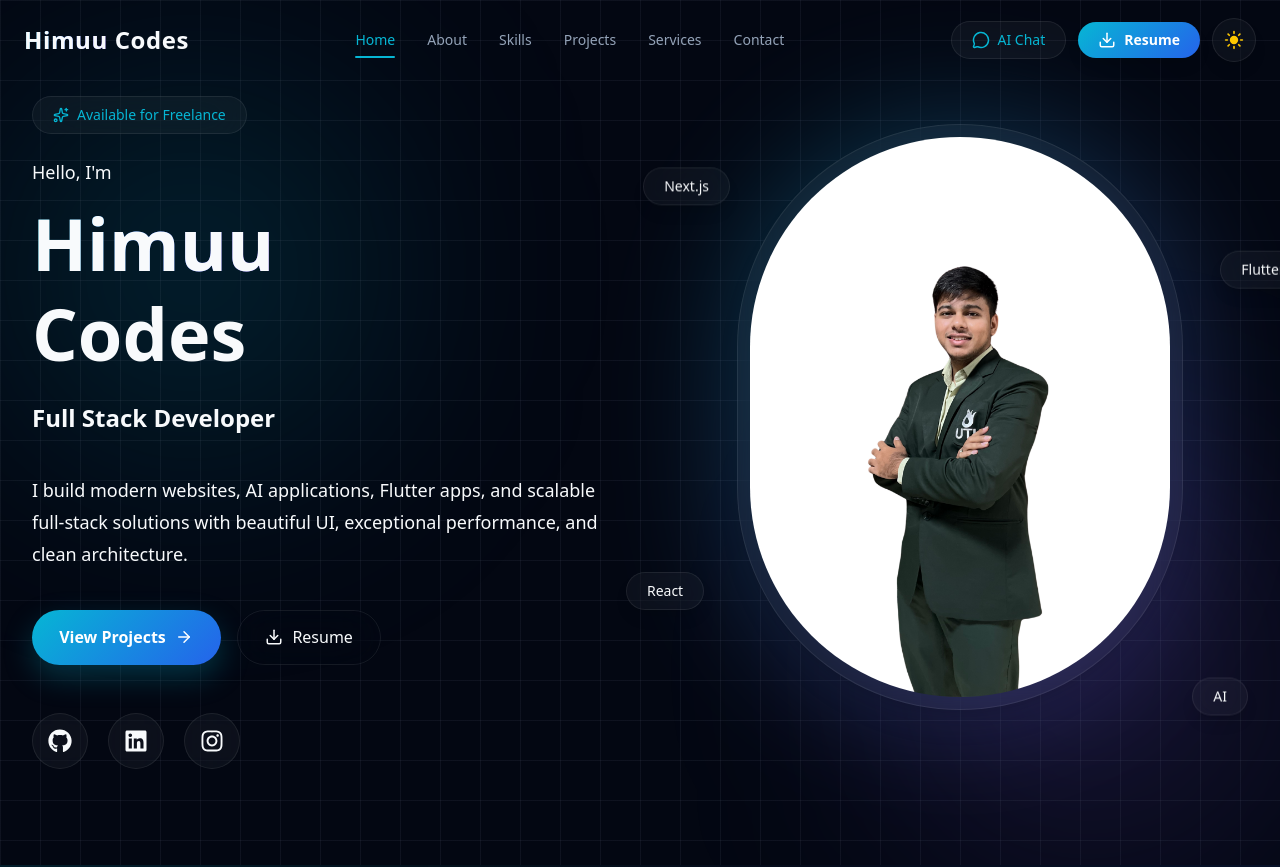
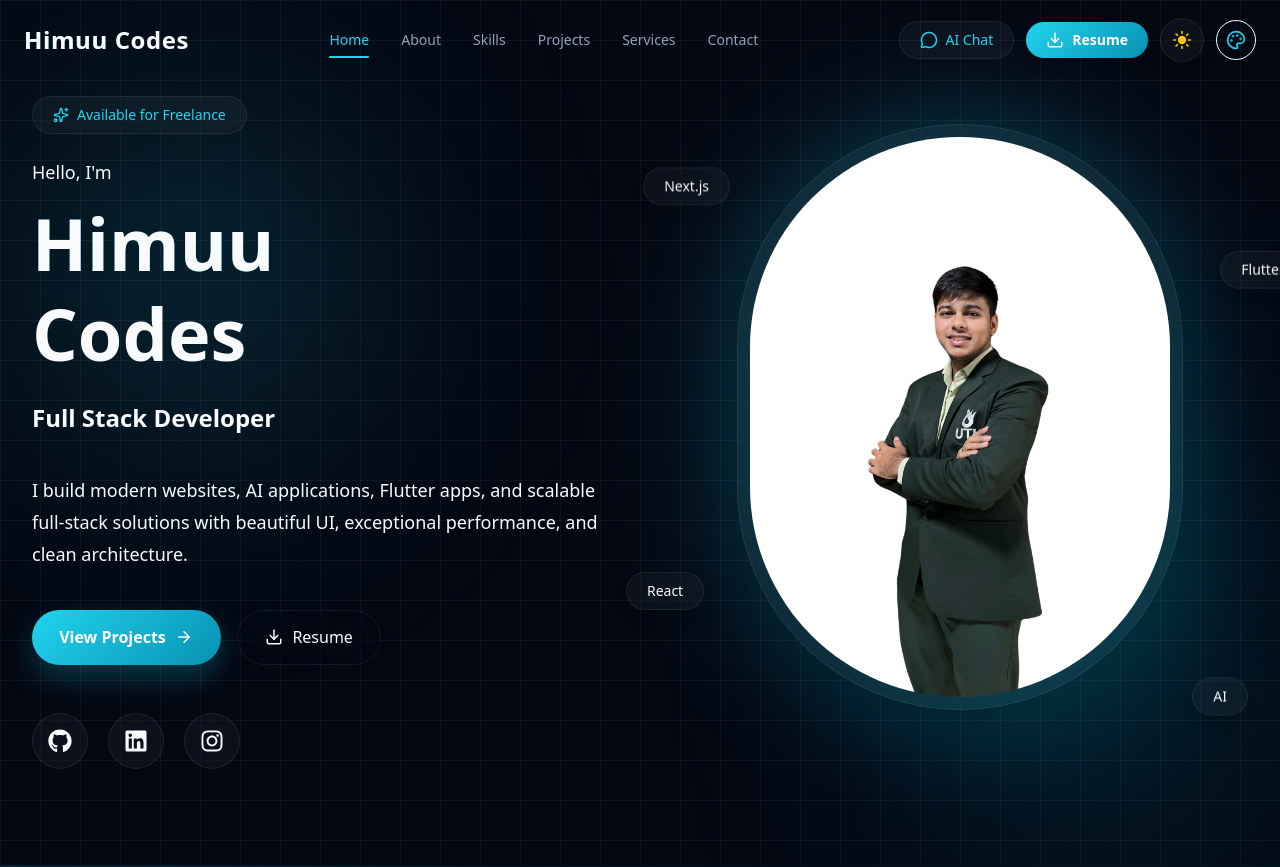
Before and after one commit to HimanshuUyt/HimuuCodes-portfolioAi, a Next.js app: page / in a window 1280 px wide. Shown: the top 867 px of the page. Built offline with nearby package versions, Linux system fonts and the light colour scheme.

Commit message:
Theme Fix

```diff
--- a/components/layout/Navbar.tsx
+++ b/components/layout/Navbar.tsx
@@ -4,11 +4,13 @@ import { useEffect, useState } from "react";
 import Link from "next/link";
 import { motion, AnimatePresence } from "framer-motion";
 import ThemeToggle from "@/components/layout/ThemeToggle";
+import ColorSwitcher from "@/components/providers/ColorSwitcher";
 import {
   Menu,
   X,
   Download,
   MessageCircle,
+  Settings2,
 } from "lucide-react";
 
 interface NavbarProps {
@@ -54,6 +56,8 @@ export default function Navbar({
         }
       }
     };
+
+    handleScroll();
 
     window.addEventListener("scroll", handleScroll);
 
@@ -147,6 +151,8 @@ export default function Navbar({
           </a>
 
           <ThemeToggle />
+
+          <ColorSwitcher />
         </div>
 
         {/* Mobile */}
--- a/components/providers/ColorSwitcher.tsx
+++ b/components/providers/ColorSwitcher.tsx
@@ -69,7 +69,14 @@ export default function ColorSwitcher() {
         className="flex h-10 w-10 items-center justify-center rounded-full border border-border bg-background transition hover:bg-accent"
         aria-label="Change Accent Color"
       >
-        <Palette className="h-5 w-5" />
+        <motion.div
+          whileHover={{ rotate: 180 }}
+          transition={{
+            duration: 0.5,
+          }}
+        >
+          <Palette className="h-5 w-5 text-[var(--primary)]" />
+        </motion.div>
       </button>
 
       <AnimatePresence>
@@ -93,7 +100,7 @@ export default function ColorSwitcher() {
             transition={{
               duration: 0.2,
             }}
-            className="absolute right-0 mt-3 w-72 rounded-2xl border border-border bg-background p-4 shadow-2xl"
+            className="absolute right-0 mt-3 w-72 rounded-3xl border border-[var(--border)] bg-[var(--card)]/95 p-5 backdrop-blur-2xl shadow-2xl"
           >
             <h3 className="mb-4 text-sm font-semibold">
               Accent Color
@@ -108,11 +115,10 @@ export default function ColorSwitcher() {
                     setOpen(false);
                   }}
                   title={color.name}
-                  className={`relative h-12 w-12 rounded-full transition hover:scale-110 ${
-                    accent === color.id
-                      ? "ring-2 ring-primary ring-offset-2"
+                  className={`relative h-12 w-12 rounded-full transition hover:scale-110 ${accent === color.id
+                      ? "ring-2 ring-[var(--primary)] ring-offset-2"
                       : ""
-                  }`}
+                    }`}
                   style={{
                     background: `linear-gradient(135deg, ${color.from}, ${color.to})`,
                   }}
--- a/components/providers/ThemeProvider.tsx
+++ b/components/providers/ThemeProvider.tsx
@@ -39,6 +39,8 @@ export function useAccent() {
 
   return context;
 }
+
+const STORAGE_KEY = "portfolio-accent";
 
 const accentColors: Record<
   Accent,
@@ -97,7 +99,17 @@ const accentColors: Record<
   },
 };
 
-const STORAGE_KEY = "portfolio-accent";
+function hexToRgb(hex: string) {
+  const value = hex.replace("#", "");
+
+  const bigint = parseInt(value, 16);
+
+  const r = (bigint >> 16) & 255;
+  const g = (bigint >> 8) & 255;
+  const b = bigint & 255;
+
+  return `${r}, ${g}, ${b}`;
+}
 
 export default function ThemeProvider({
   children,
@@ -124,24 +136,55 @@ export default function ThemeProvider({
 
     const color = accentColors[accent];
 
-    function hexToRgb(hex: string) {
-      const c = hex.replace("#", "");
+    root.style.setProperty(
+      "--primary",
+      color.primary
+    );
 
-      const bigint = parseInt(c, 16);
+    root.style.setProperty(
+      "--secondary",
+      color.secondary
+    );
 
-      const r = (bigint >> 16) & 255;
-      const g = (bigint >> 8) & 255;
-      const b = bigint & 255;
+    root.style.setProperty(
+      "--accent",
+      color.accent
+    );
 
-      return `${r},${g},${b}`;
-    }
+    root.style.setProperty(
+      "--primary-rgb",
+      hexToRgb(color.primary)
+    );
+
+    root.style.setProperty(
+      "--secondary-rgb",
+      hexToRgb(color.secondary)
+    );
+
+    root.style.setProperty(
+      "--accent-rgb",
+      hexToRgb(color.accent)
+    );
+
+    root.style.setProperty(
+      "--gradient-from",
+      color.primary
+    );
+
+    root.style.setProperty(
+      "--gradient-to",
+      color.secondary
+    );
 
     const meta = document.querySelector(
       'meta[name="theme-color"]'
     );
 
     if (meta) {
-      meta.setAttribute("content", color.primary);
+      meta.setAttribute(
+        "content",
+        color.primary
+      );
     }
   }, [accent]);
 
```
